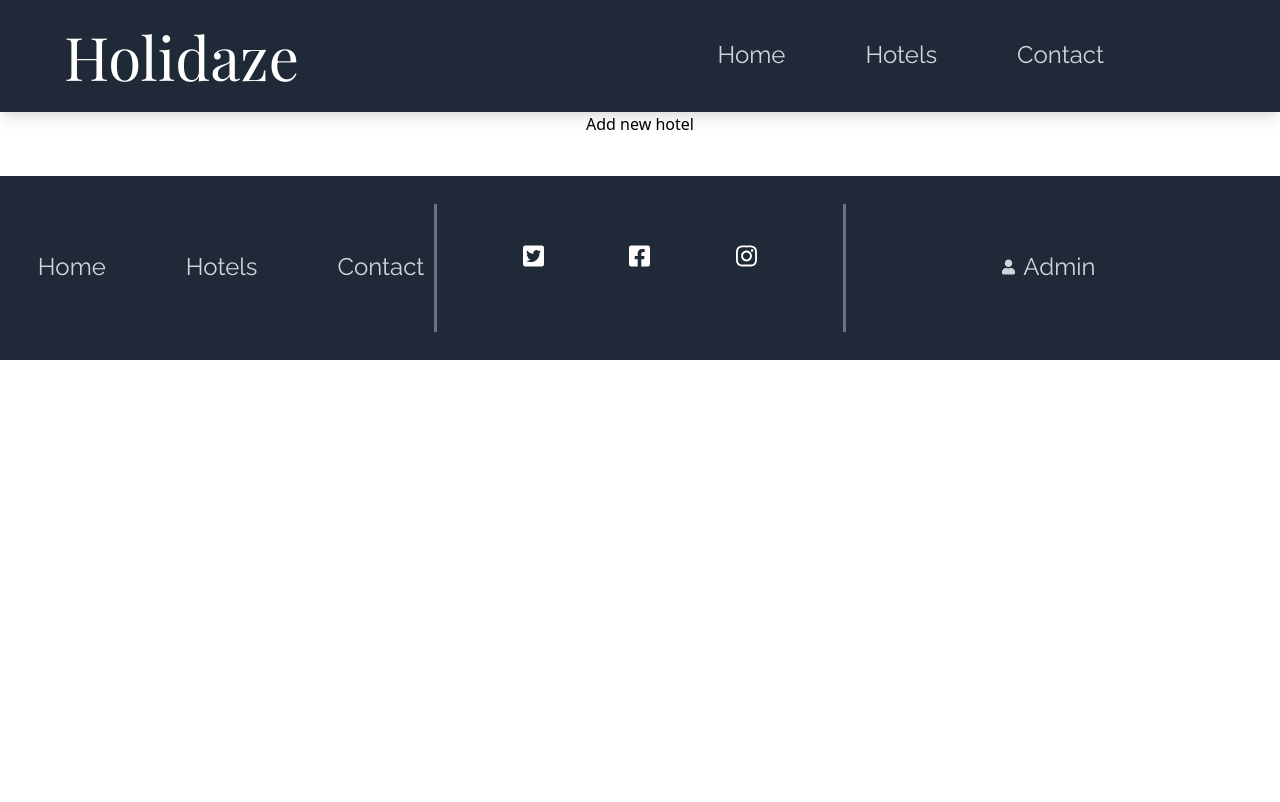
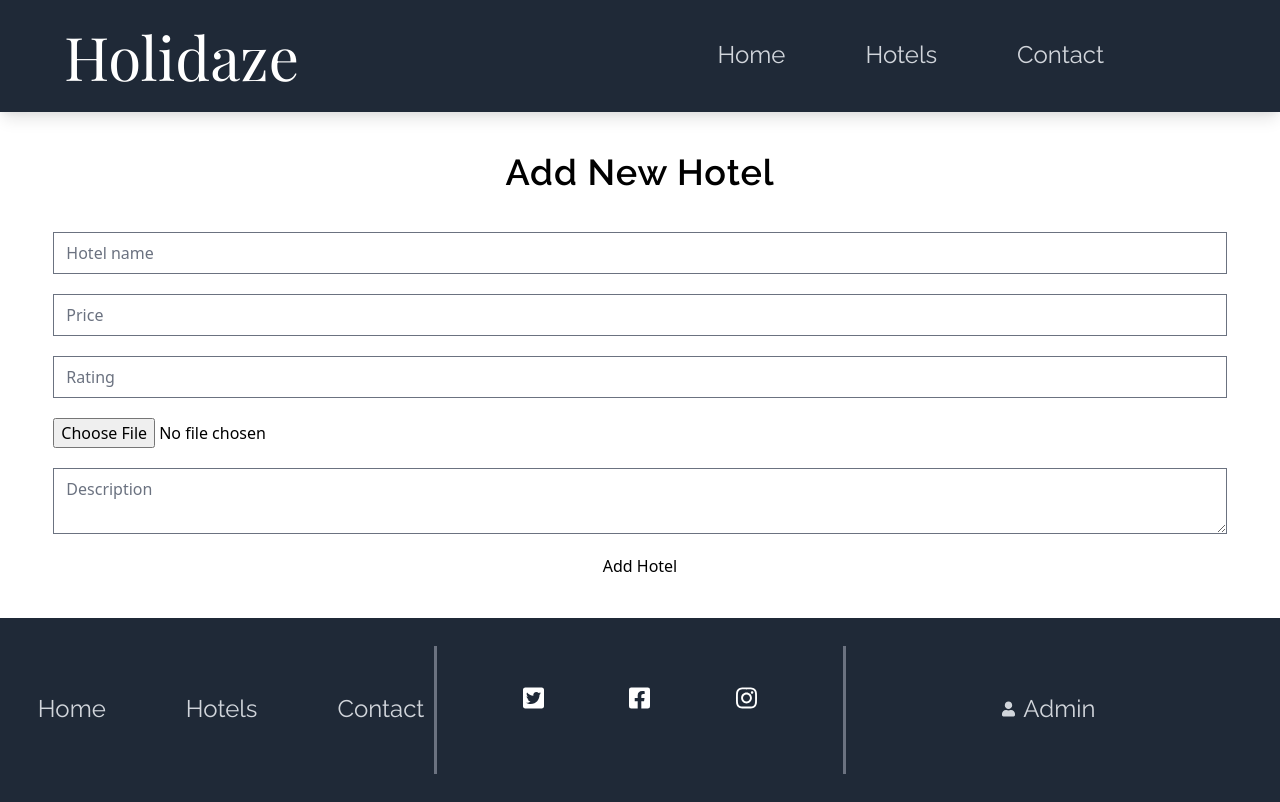
Before and after one commit to Noroff-FEU-Assignments/project-exam-2-SanderDale, a Next.js app: page /newHotel in a window 1280 px wide. Built offline with nearby package versions, Linux system fonts and the light colour scheme.

Commit message:
images fixed

```diff
--- /dev/null
+++ b/components/addHotel/AddHotelForm.js
@@ -0,0 +1,71 @@
+import { useForm } from "react-hook-form";
+import { useState } from "react";
+import axios from "axios";
+import * as yup from "yup";
+import { yupResolver } from "@hookform/resolvers/yup";
+
+const schema = yup.object().shape({
+	name: yup.string().required("Please enter hotel name").min(5, "Please enter the full hotel name"),
+	price: yup.string().required("Please enter hotel price"),
+	rating: yup.string().required("Please enter hotel rating"),
+	image: yup.string().required("Please upload a hotel image"),
+	description: yup
+		.string()
+		.required("Please enter your description")
+		.min(10, "Your description must be more then 10 characters"),
+});
+
+function AddHotelForm() {
+	const [submitting, setSubmitting] = useState(false);
+	const [serverError, setServerError] = useState(null);
+	const [submitSuccess, setSubmitSuccess] = useState(null);
+	const [file, setFile] = useState(null);
+
+	const { register, handleSubmit, errors } = useForm({
+		resolver: yupResolver(schema),
+	});
+
+	function handleChange(event) {
+		console.log(event.target.files);
+
+		setFile(event.target.files[0]);
+	}
+
+	async function onSubmit(data) {
+		setSubmitting(true);
+		setServerError(null);
+		console.log(data);
+
+		try {
+			const response = await axios.post("http://localhost:1337/hotels/", data);
+			console.log("response", response.data);
+			setSubmitSuccess("Hotel Added!");
+		} catch (error) {
+			console.log("error", error);
+			setServerError(error.toString());
+		} finally {
+			setSubmitting(false);
+		}
+	}
+
+	return (
+		<div className="w-full">
+			<form onSubmit={handleSubmit(onSubmit)} className="flex flex-col gap-5">
+				{serverError && <span>{serverError}</span>}
+				<input type="text" name="name" placeholder="Hotel name" ref={register} />
+				{errors.name && <span>{errors.name.message}</span>}
+				<input type="text" name="price" placeholder="Price" ref={register} />
+				{errors.price && <span>{errors.price.message}</span>}
+				<input type="text" name="rating" placeholder="Rating" ref={register} />
+				{errors.rating && <span>{errors.rating.message}</span>}
+				<input type="file" onChange={handleChange} name="image" placeholder="Image" ref={register} />
+				{errors.image && <span>{errors.image.message}</span>}
+				<textarea type="text" name="description" placeholder="Description" ref={register} />
+				{errors.description && <span>{errors.description.message}</span>}
+				<button>{submitting ? "Adding hotel..." : "Add Hotel"}</button>
+			</form>
+		</div>
+	);
+}
+
+export default AddHotelForm;
--- a/components/hotelDetails/HotelDetails.js
+++ b/components/hotelDetails/HotelDetails.js
@@ -9,11 +9,20 @@ function HotelDetails({ hotelName, hotelImage, hotelDescription, hotelRating, ho
 		setShowModal((prev) => !prev);
 	};
 
+	const baseUrl = "http://localhost:1337";
+
 	return (
 		<>
 			<EnquiryModal showModal={showModal} setShowModal={setShowModal} hotelName={hotelName} />
 			<div className="lg:hidden">
-				<Image src={hotelImage} width={320} height={110} layout="responsive" objectFit="cover" objectPosition="center" />
+				<Image
+					src={baseUrl + hotelImage}
+					width={320}
+					height={110}
+					layout="responsive"
+					objectFit="cover"
+					objectPosition="center"
+				/>
 			</div>
 			<div className="flex justify-center items-center flex-col lg:grid lg:gap-0 grid-rows-5 grid-cols-10 px-5 mx-auto mb-10 lg:mt-10 gap-5 sm:gap-10 w-10/12 sm:w-8/12 lg:w-9/12 xl:w-7/12 lg:h-96 lg:auto-cols-auto">
 				<div className="flex justify-center items-center lg:items-start flex-col lg:col-span-2 lg:col-start-1 lg:col-end-6 lg:row-span-3">
@@ -39,7 +48,14 @@ function HotelDetails({ hotelName, hotelImage, hotelDescription, hotelRating, ho
 					</button>
 				</div>
 				<div className="hidden lg:block mx-auto w-80 h-80 lg:row-start-1 lg:row-span-5  col-start-7 col-end-11">
-					<Image src={hotelImage} width={350} height={350} layout="responsive" objectFit="cover" objectPosition="center" />
+					<Image
+						src={baseUrl + hotelImage}
+						width={350}
+						height={350}
+						layout="responsive"
+						objectFit="cover"
+						objectPosition="center"
+					/>
 				</div>
 			</div>
 		</>
--- a/components/hotels/HotelsList.js
+++ b/components/hotels/HotelsList.js
@@ -2,14 +2,30 @@ import Image from "next/image";
 import Link from "next/link";
 
 function HotelsList({ hotelName, hotelImage, hotelDescription, hotelRating, hotelPrice, hotelId }) {
+	const baseUrl = "http://localhost:1337";
+
 	return (
 		<div key={hotelId} className="border-b-2 m-5 w-10/12 md:w-3/4 grid grid-cols-3 sm:grid-cols-4 pb-4 font-heading">
 			<div className="row-span-2">
 				<div className="lg:hidden">
-					<Image src={hotelImage} width={100} height={150} layout="responsive" objectFit="cover" objectPosition="center" />
+					<Image
+						src={baseUrl + hotelImage}
+						width={100}
+						height={150}
+						layout="responsive"
+						objectFit="cover"
+						objectPosition="center"
+					/>
 				</div>
 				<div className="hidden lg:block">
-					<Image src={hotelImage} width={250} height={250} layout="responsive" objectFit="cover" objectPosition="center" />
+					<Image
+						src={baseUrl + hotelImage}
+						width={250}
+						height={250}
+						layout="responsive"
+						objectFit="cover"
+						objectPosition="center"
+					/>
 				</div>
 			</div>
 			<div className="col-span-2 sm:col-span-2 sm:row-span-2 ml-2 sm:ml-5 h-full">
--- a/components/search/Searchbar.js
+++ b/components/search/Searchbar.js
@@ -35,7 +35,6 @@ export default class Searchbar extends React.Component {
 
 	renderSuggestions = () => {
 		const { suggestions } = this.state;
-		console.log("suggestions: ", suggestions);
 		if (suggestions.length === 0) {
 			return null;
 		}
--- a/pages/detail/[id].js
+++ b/pages/detail/[id].js
@@ -40,7 +40,7 @@ export default function Details({ hotel }) {
 			<Breadcrumbs hotelName={hotel.name} />
 			<HotelDetails
 				hotelName={hotel.name}
-				hotelImage={hotel.image_url}
+				hotelImage={hotel.image.url}
 				hotelDescription={hotel.description}
 				hotelRating={hotel.rating}
 				hotelPrice={hotel.price}
--- a/pages/hotels.js
+++ b/pages/hotels.js
@@ -27,7 +27,7 @@ export default function Hotels({ hotels }) {
 							<HotelsList
 								key={hotel.id}
 								hotelName={hotel.name}
-								hotelImage={hotel.image_url}
+								hotelImage={hotel.image.url}
 								hotelDescription={hotel.description}
 								hotelRating={hotel.rating}
 								hotelPrice={hotel.price}
--- a/pages/newHotel.js
+++ b/pages/newHotel.js
@@ -1,4 +1,5 @@
 import Head from "next/head";
+import AddHotelForm from "../components/addHotel/AddHotelForm";
 
 export default function NewHotel() {
 	return (
@@ -7,8 +8,9 @@ export default function NewHotel() {
 				<title>Holidaze | Contact</title>
 				<link rel="icon" href="/favicon.ico" />
 			</Head>
-			<div>
-				<h1>Add new hotel</h1>
+			<div className="flex flex-col w-11/12 justify-center items-center">
+				<h1 className="font-heading text-4xl my-10 font-semibold tracking-wide">Add New Hotel</h1>
+				<AddHotelForm />
 			</div>
 		</div>
 	);
```
